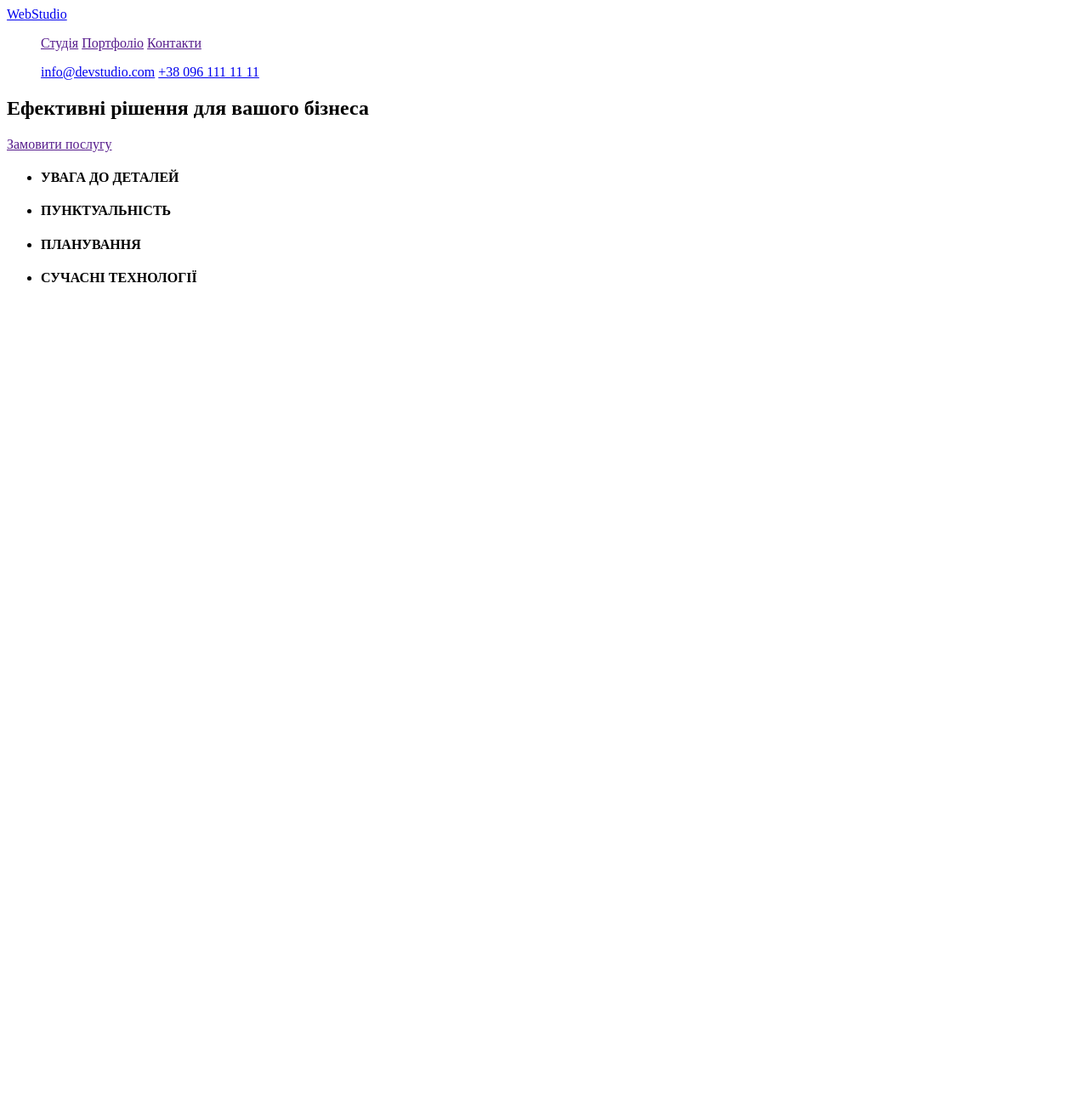
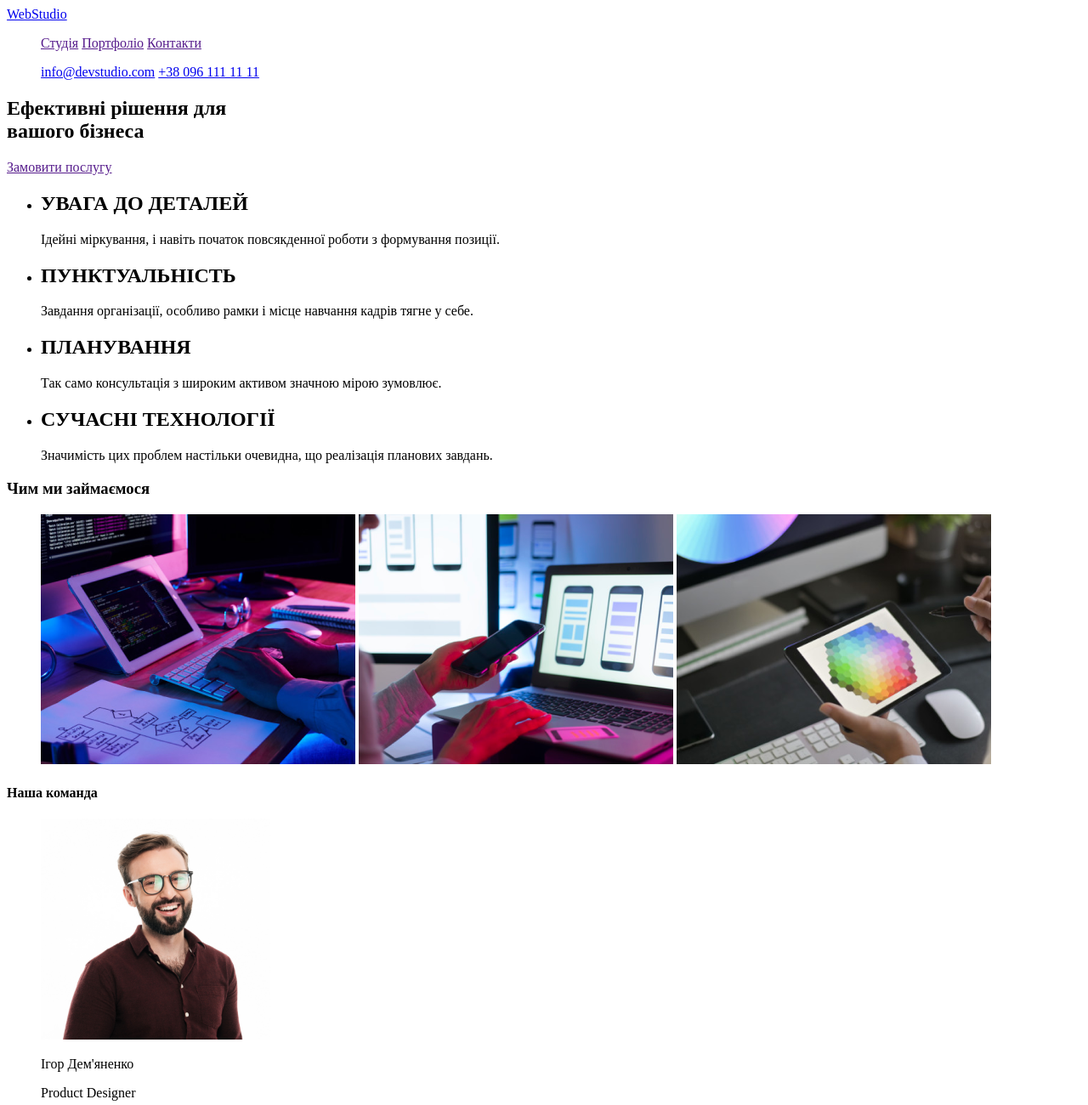
Before and after one commit to xxxRomanxxx/goit-markup-hw-01, a plain HTML site: page index.html in a window 1280 px wide. Shown: the top 1300 px of the page at 85% size. Before the commit the page ends 800 px from the top, so only its background shows below. Drawn offline with Linux system fonts and the light colour scheme.

Commit message:
Всі блоки додані

```diff
--- a/index.html
+++ b/index.html
@@ -23,17 +23,97 @@
     </head>
     <div>
         <section>
-            <h1>Ефективні рішення для вашого бізнеса</h1>
+            <h1>Ефективні рішення для <br /> вашого бізнеса</h1>
             <a href="">Замовити послугу</a>
         </section>
     </div>
     <section>
         <ul>
-            <li><h4>УВАГА ДО ДЕТАЛЕЙ</h4></li>
-            <li><h4>ПУНКТУАЛЬНІСТЬ</h4><title>Завдання організації, особливо рамки і місце навчання кадрів тягне у себе.</title></li>
-            <li><h4>ПЛАНУВАННЯ</h4><title>Так само консультація з широким активом значною мірою зумовлює.</title></li>
-            <li><h4>СУЧАСНІ ТЕХНОЛОГІЇ</h4><title>Значимість цих проблем настільки очевидна, що реалізація планових завдань.</title></li>
+            <li>
+                <h2>УВАГА ДО ДЕТАЛЕЙ</h2>
+                <p>Ідейні міркування, і навіть початок повсякденної роботи з формування позиції.</p>
+            </li>
+            <li>
+                <h2>ПУНКТУАЛЬНІСТЬ</h2>
+                <p>Завдання організації, особливо рамки і місце навчання кадрів тягне у себе.</p>
+            </li>
+            <li>
+                <h2>ПЛАНУВАННЯ</h2>
+                <p>Так само консультація з широким активом значною мірою зумовлює.</p>
+            </li>
+            <li>
+                <h2>СУЧАСНІ ТЕХНОЛОГІЇ</h2>
+                <p>Значимість цих проблем настільки очевидна, що реалізація планових завдань.</p>
+            </li>
         </ul>
     </section>
+    <section>
+      <h3>Чим ми займаємося</h3>
+      <ul>
+        <il>
+            <img src="./Imeges/1job.png"
+            alt="клавіатура і планшет"
+            height="294"
+            width="370">
+        </il>
+        <il>
+            <img src="./Imeges/2job.png"
+            alt="телефон і ноутбук"
+            height="294"
+            width="370">
+        </il>
+        <il>
+            <img src="./Imeges/3job.png"
+            alt="планшет"
+            height="294"
+            width="370">
+        </il>
+      </ul>
+    </section>
+    <selection>
+        <h4>Наша команда</h4>
+        <ul>
+            <il>
+                <img src="./Imeges/1comandos.jpg"
+                alt="людина"
+                height="260"
+                width="270">
+                <p>Ігор Дем'яненко</p>
+                <p>Product Designer</p>
+            </il>
+            <il>
+                <img src="./Imeges/2comandos.jpg"
+                alt="людина"
+                height="260"
+                width="270">
+                <p>Ольга Рєпіна</p>
+                <p>Frontend Developer</p>
+            </il>
+            <il>
+                <img src="./Imeges/3comandos.jpg"
+                alt="людина"
+                height="260"
+                width="270">
+                <p>Микола Тарасов</p>
+                <p>Marketing</p>
+            </il>
+            <il>
+                <img src="./Imeges/4comandos.jpg"
+                alt="Людина"
+                height="260"
+                width="270">
+                <p>Михайло Єрмаков</p>
+                <p>UI Designer</p>
+            </il>
+        </ul>
+    </selection>
+    <footer>
+        <a href="/">WebStudio</a>
+        <ul>
+            <il><p>м. Київ, пр-т Лесі Українки, 26</p></il>
+            <il><a href="mailto:info@devstudio.com">info@devstudio.com</a></il>
+            <il><a href="tel:+38 096 111 11 11">+38 096 111 11 11</a></il>
+        </ul>
+    </footer>
 </body>
 </html>
```
Also changed, not shown: Imeges/1comandos.jpg (added), Imeges/1command.png (added), Imeges/1job.png (added), Imeges/2comandos.jpg (added), Imeges/2comandos.png (added), Imeges/2job.png (added), Imeges/3comandos.jpg (added), Imeges/3job.png (added), Imeges/4comandos.jpg (added).
